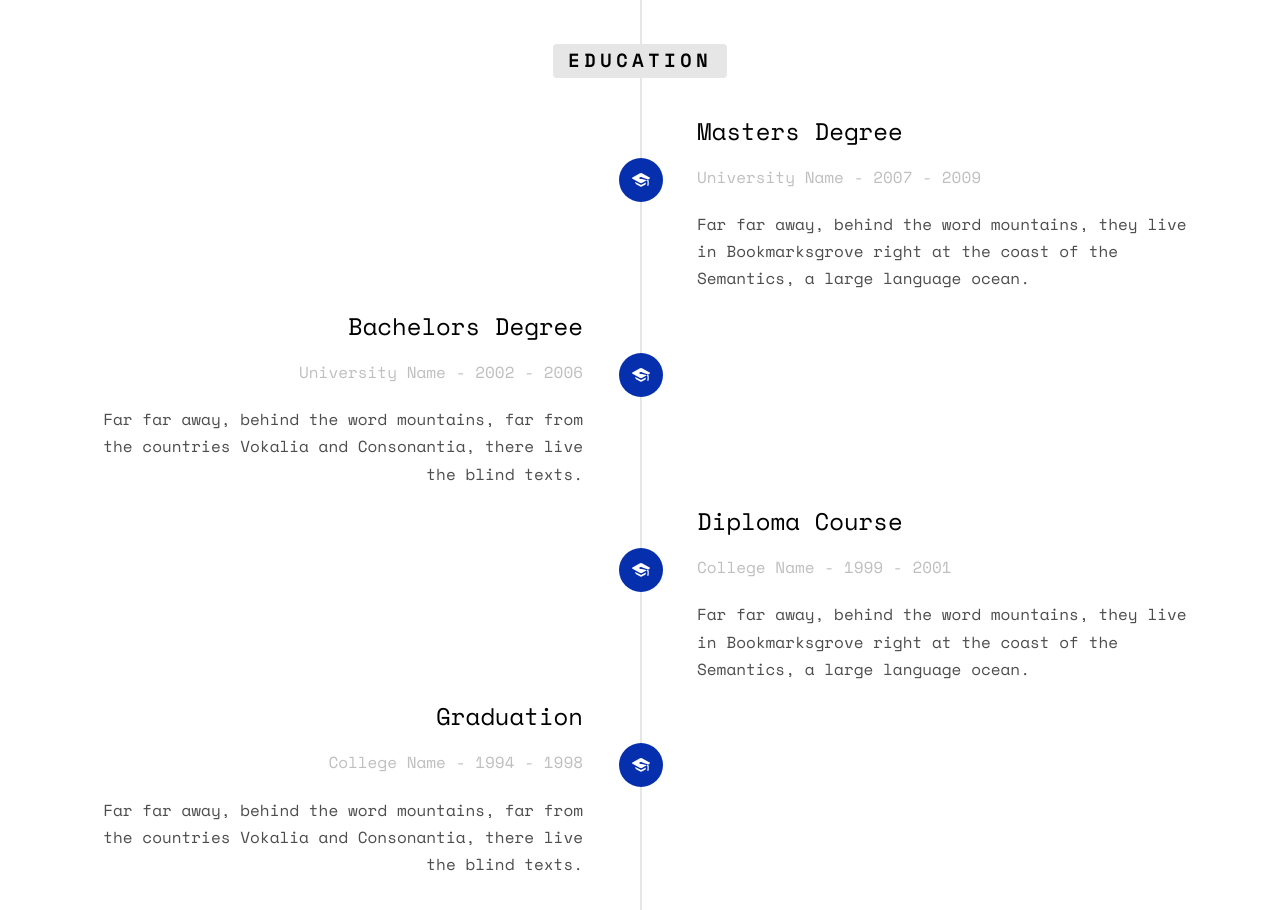
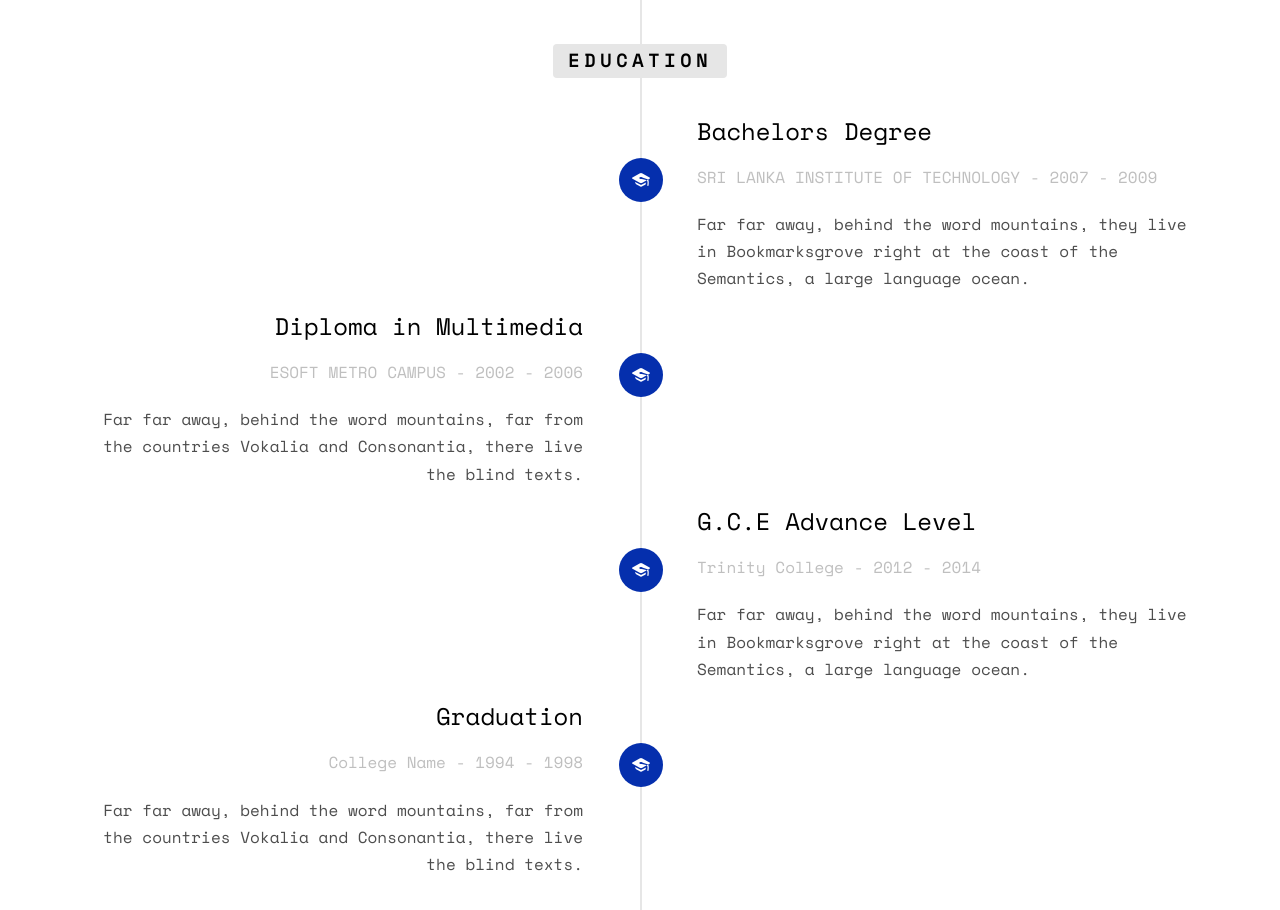
Before and after one commit to dmgimhana/portfolio_gimhana, a website: page index.html in a window 1280 px wide. Shown: the part 2399-3309 px from the top of the page. Drawn offline with nearby package versions, Linux system fonts and the light colour scheme; some packages are replaced by stand-ins of ours; no server answers; files whose address does not match are found by name.

Commit message:
education details added

```diff
--- a/index.html
+++ b/index.html
@@ -179,8 +179,8 @@
 							<div class="timeline-badge"><i class="icon-graduation-cap"></i></div>
 							<div class="timeline-panel">
 								<div class="timeline-heading">
-									<h3 class="timeline-title">Masters Degree</h3>
-									<span class="company">University Name - 2007 - 2009</span>
+									<h3 class="timeline-title">Bachelors Degree</h3>
+									<span class="company">SRI LANKA INSTITUTE OF TECHNOLOGY - 2007 - 2009</span>
 								</div>
 								<div class="timeline-body">
 									<p>Far far away, behind the word mountains, they live in Bookmarksgrove right at the coast of the Semantics, a large language ocean.</p>
@@ -191,8 +191,8 @@
 							<div class="timeline-badge"><i class="icon-graduation-cap"></i></div>
 							<div class="timeline-panel">
 								<div class="timeline-heading">
-									<h3 class="timeline-title">Bachelors Degree</h3>
-									<span class="company">University Name - 2002 - 2006</span>
+									<h3 class="timeline-title">Diploma in Multimedia</h3>
+									<span class="company">ESOFT METRO CAMPUS - 2002 - 2006</span>
 								</div>
 								<div class="timeline-body">
 									<p>Far far away, behind the word mountains, far from the countries Vokalia and Consonantia, there live the blind texts.</p>
@@ -203,8 +203,8 @@
 							<div class="timeline-badge"><i class="icon-graduation-cap"></i></div>
 							<div class="timeline-panel">
 								<div class="timeline-heading">
-									<h3 class="timeline-title">Diploma Course</h3>
-									<span class="company">College Name - 1999 - 2001</span>
+									<h3 class="timeline-title">G.C.E Advance Level</h3>
+									<span class="company">Trinity College - 2012 - 2014</span>
 								</div>
 								<div class="timeline-body">
 									<p>Far far away, behind the word mountains, they live in Bookmarksgrove right at the coast of the Semantics, a large language ocean.</p>
```
